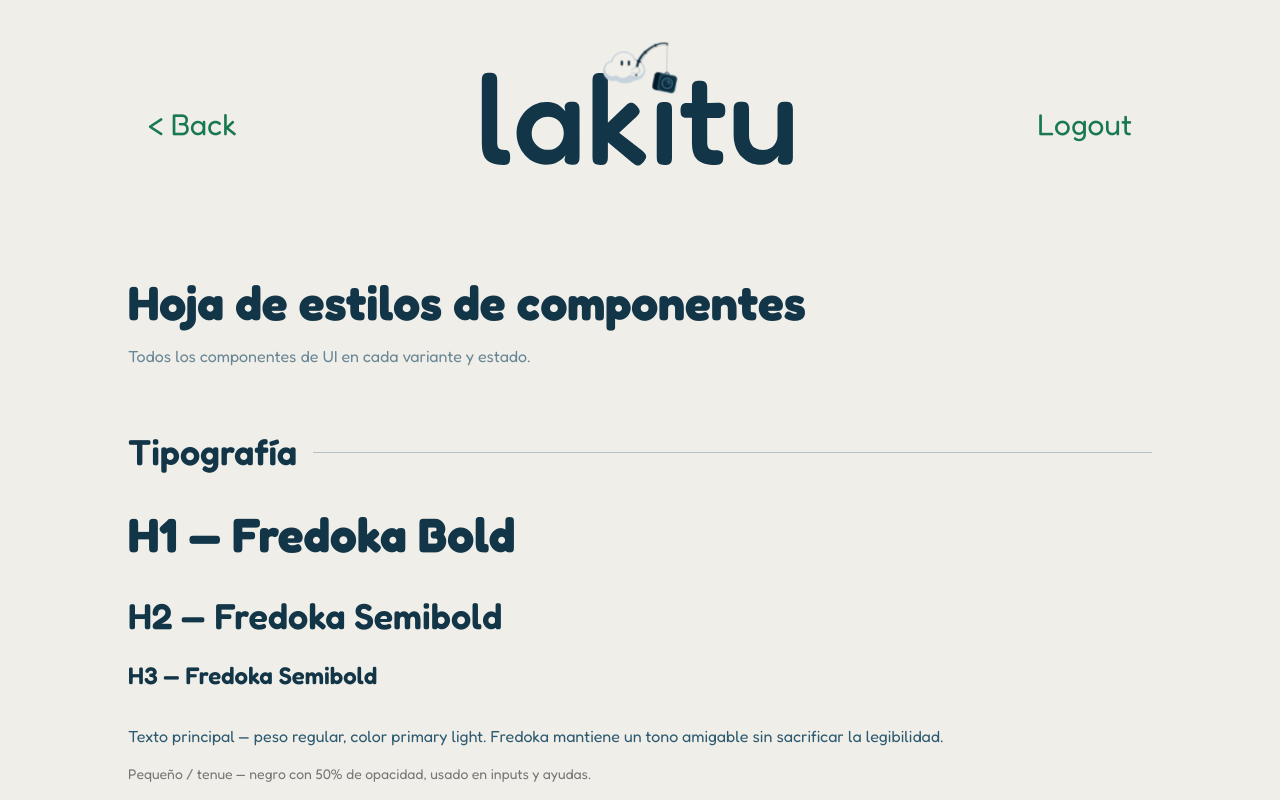
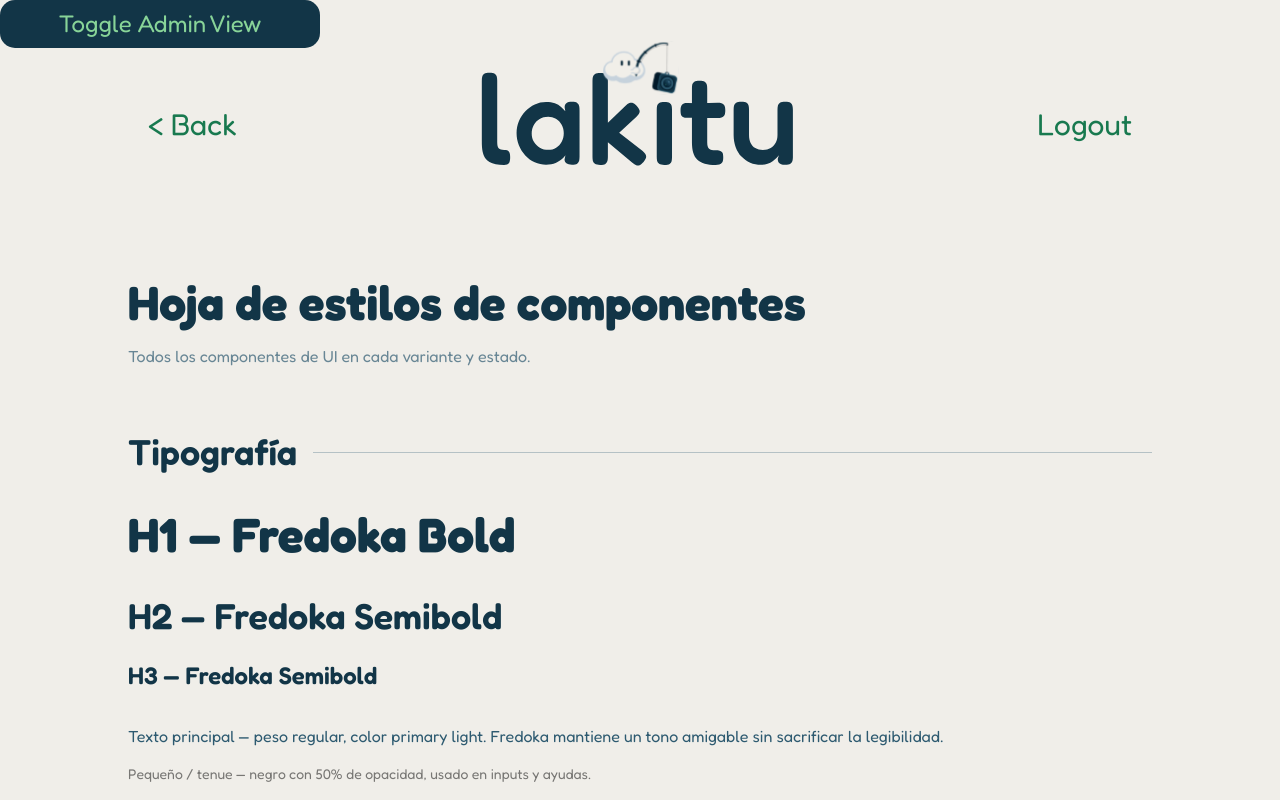
Before and after one commit to UM-LabTics/lakitu-core, a Next.js app in the folder frontend/: page /dev in a window 1280 px wide. Shown: the top 800 px of the page. Built offline with nearby package versions, Linux system fonts and the light colour scheme; no server answers.

Commit message:
chore: added toggle admin view button for debug

```diff
--- a/frontend/app/(mainApp)/layout.tsx
+++ b/frontend/app/(mainApp)/layout.tsx
@@ -1,14 +1,21 @@
+"use client";
 import Header from "@/components/Header";
-
+import { useAuth } from "../auth-provider";
+import Button from "@/components/Button";
 
 export default function MainLayout({
   children,
 }: {
   children: React.ReactNode;
 }) {
+  const { isAdmin, toggleAdmin } = useAuth()
+
   return (
     <div className="min-h-screen flex flex-col">
         <Header />
+        <Button className="absolute top-0" onClick={toggleAdmin}>
+          Toggle Admin View
+        </Button>
         <main className="w-full flex items-center justify-baseline pt-[27vh]">
             {children}
         </main>
--- a/frontend/app/(mainApp)/liveFeed/[parkingId]/page.tsx
+++ b/frontend/app/(mainApp)/liveFeed/[parkingId]/page.tsx
@@ -38,7 +38,7 @@ export default function ParkingFeedPage({ params }: Props) {
       <div className="hidden sm:flex flex-col justify-start items-start pl-4 xl:pl-8 w-2/3 h-full">
         <div className="w-3/4 xl:w-1/2 h-17/20 flex flex-col">
           <PicoHours stats={dailyOccupancy} parkingSize={12} />
-          <div className={`${isAdmin ? 'h-1/3 w-full flex flex-col justify-center gap-4 items-center pt-2 bg-amber-200' : 'hidden'}`}>
+          <div className={`${isAdmin ? 'h-1/3 w-full flex flex-col justify-center gap-4 items-center pt-2' : 'hidden'}`}>
             <AdminButton width="100%" height="auto" onClick={() => (window.location.href = "/stats")}>
               View Statistics
             </AdminButton>
--- a/frontend/app/auth-provider.tsx
+++ b/frontend/app/auth-provider.tsx
@@ -1,3 +1,42 @@
+'use client'
+
+import { createContext, useContext, useState } from 'react'
+
+type AuthContextType = {
+  isAdmin: boolean
+  toggleAdmin: () => void
+}
+
+const AuthContext = createContext<AuthContextType>({
+  isAdmin: false,
+  toggleAdmin: () => {},
+})
+
+export default function AuthProvider({
+  isAdmin: initialIsAdmin,
+  children,
+}: {
+  isAdmin: boolean
+  children: React.ReactNode
+}) {
+  const [isAdmin, setIsAdmin] = useState(initialIsAdmin)
+
+  const toggleAdmin = () => {
+    setIsAdmin(prev => !prev)
+  }
+
+  return (
+    <AuthContext.Provider value={{ isAdmin, toggleAdmin }}>
+      {children}
+    </AuthContext.Provider>
+  )
+}
+
+export function useAuth() {
+  return useContext(AuthContext)
+}
+
+/*
 'use client'
 
 import { createContext, useContext } from 'react'
@@ -22,3 +61,4 @@ export default function AuthProvider({
 export function useAuth() {
   return useContext(AuthContext)
 }
+*/
```
